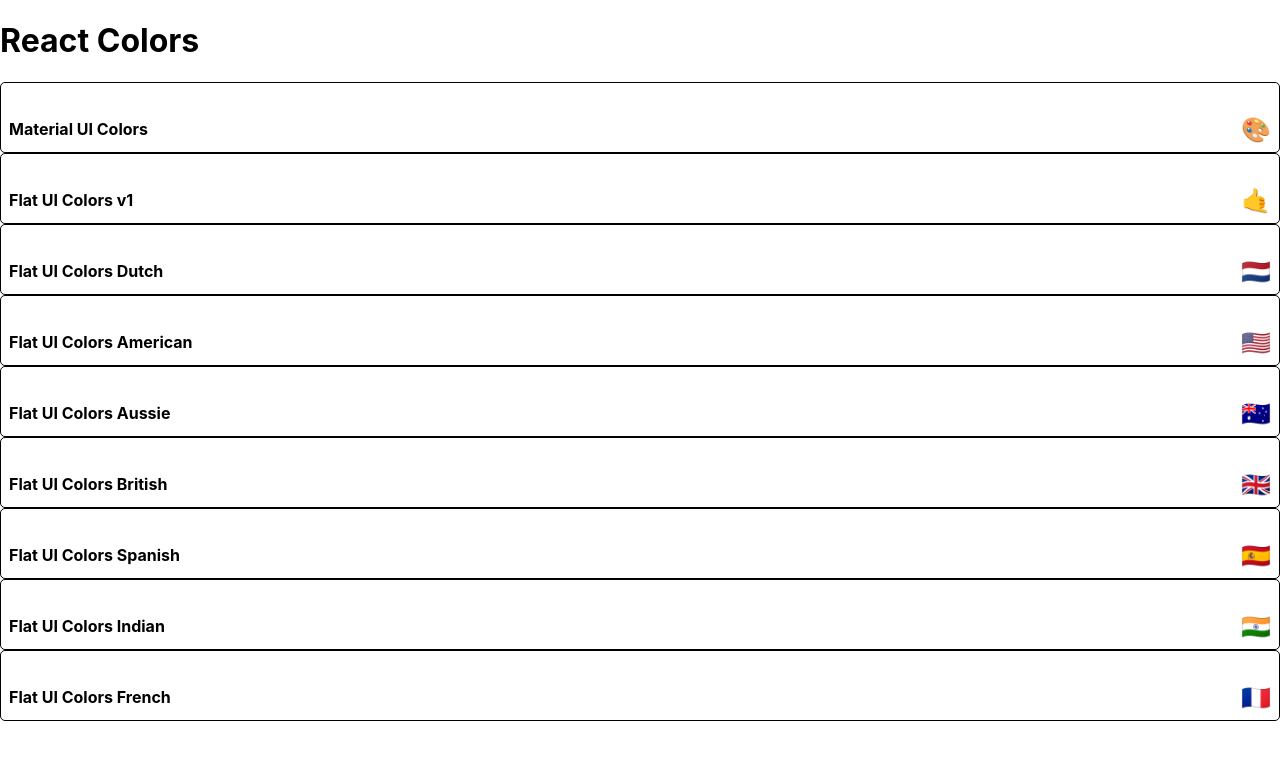
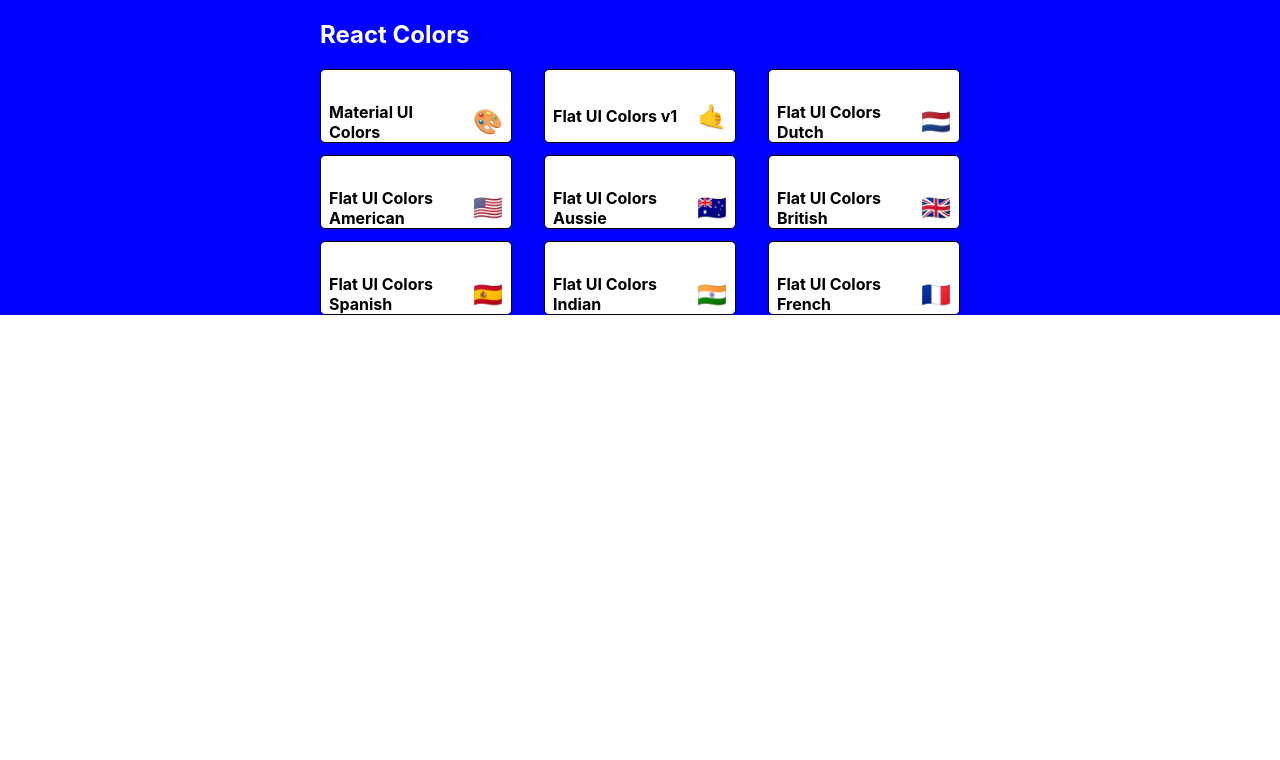
Before and after one commit to G-Wizz/react-colorpicker, a React (Create React App) app: page / in a window 1280 px wide. Shown: the top 760 px of the page. Built offline with nearby package versions, Linux system fonts and the light colour scheme.

Commit message:
start styling paletteList with styles

```diff
--- a/src/PaletteList.js
+++ b/src/PaletteList.js
@@ -1,19 +1,55 @@
 import React, { Component } from "react";
 import MiniPalette from "./MiniPalette";
-import { Link } from "react-router-dom";
+import { withStyles } from "@material-ui/styles";
+
+const styles = {
+  root: {
+    backgroundColor: "blue",
+    height: "100%",
+    display: "flex",
+    alignItems: "flex-start",
+    justifyContent: "center"
+  },
+  container: {
+    width: "50%",
+    display: "flex",
+    alignItems: "flex-start",
+    flexDirection: "column",
+    flexWrap: "wrap"
+  },
+  nav: {
+    display: "flex",
+    width: "100%",
+    justifyContent: "space-between",
+    color: "white"
+  },
+  palettes: {
+    boxSizing: "border-box",
+    width: "100%",
+    display: "grid",
+    gridTemplateColumns: "repeat(3, 30%)",
+    gridGap: "5%"
+  }
+};
 
 class PaletteList extends Component {
   render() {
-    const { palettes } = this.props;
+    const { palettes, classes } = this.props;
     return (
-      <div>
-        <h1>React Colors</h1>
-        {palettes.map(palette => (
-          <MiniPalette {...palette} />
-        ))}
+      <div className={classes.root}>
+        <div className={classes.container}>
+          <nav className={classes.nav}>
+            <h1>React Colors</h1>
+          </nav>
+          <div className={classes.palettes}>
+            {palettes.map(palette => (
+              <MiniPalette {...palette} />
+            ))}
+          </div>
+        </div>
       </div>
     );
   }
 }
 
-export default PaletteList;
+export default withStyles(styles)(PaletteList);
```
